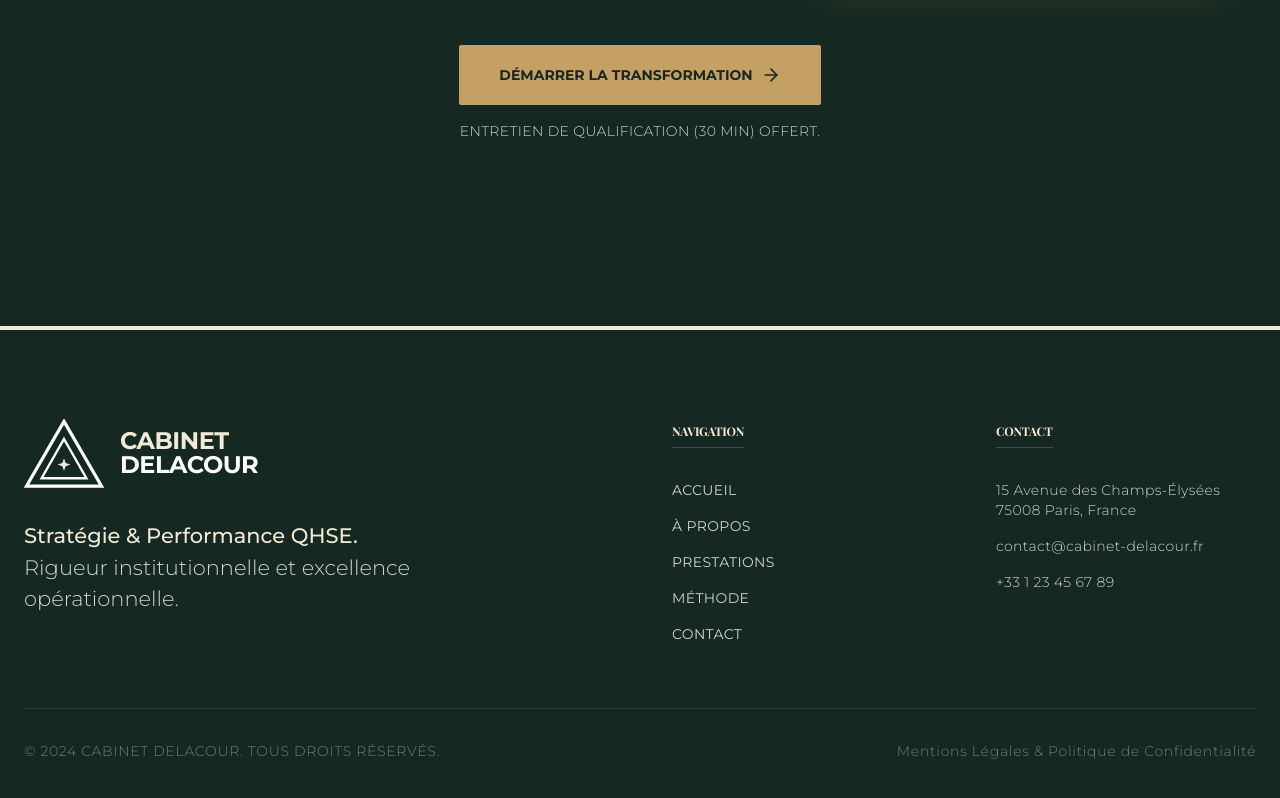
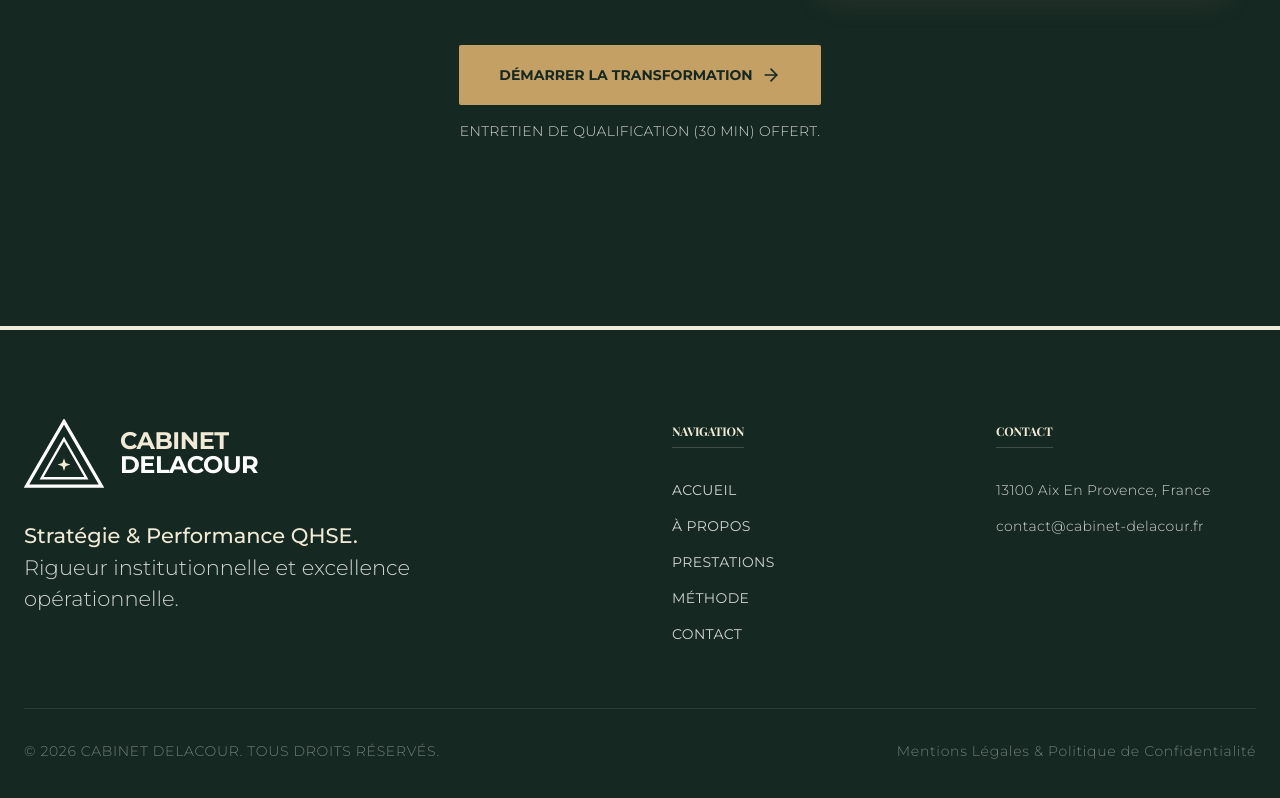
Before and after one commit to DelacourMelchior/Projet-QHSE, a React (Vite) app: page / in a window 1280 px wide. Shown: the part 6518-7316 px from the top of the page. Built offline with nearby package versions, Linux system fonts and the light colour scheme; a web font is replaced by a local one.

Commit message:
Update Layout.tsx

```diff
--- a/components/Layout.tsx
+++ b/components/Layout.tsx
@@ -175,15 +175,14 @@ const Layout: React.FC<LayoutProps> = ({ children, currentPage, onNavigate }) =>
             <div>
                 <h4 className="font-bold uppercase tracking-math-wide mb-8 text-xs text-sb-beige border-b border-sb-beige/20 pb-2 inline-block">Contact</h4>
                 <ul className="space-y-4 text-white/80 font-light text-sm tracking-wide">
-                <li>15 Avenue des Champs-Élysées<br/>75008 Paris, France</li>
-                <li><a href="mailto:contact@cabinet-delacour.fr" className="hover:text-sb-beige transition-colors">contact@cabinet-delacour.fr</a></li>
-                <li>+33 1 23 45 67 89</li>
+                <li>13100 Aix En Provence, France</li>
+                <li><a href="mailto:delacour.melchior@cabinetdelacour.com" className="hover:text-sb-beige transition-colors">contact@cabinet-delacour.fr</a></li>
                 </ul>
             </div>
             </div>
 
             <div className="pt-8 flex flex-col md:flex-row justify-between items-center text-meta text-white/40 font-light uppercase tracking-wider">
-                <p>© 2024 Cabinet Delacour. Tous droits réservés.</p>
+                <p>© 2026 Cabinet Delacour. Tous droits réservés.</p>
                 <div className="mt-4 md:mt-0">
                     <button
                         onClick={() => onNavigate(Page.LEGAL)}
```
